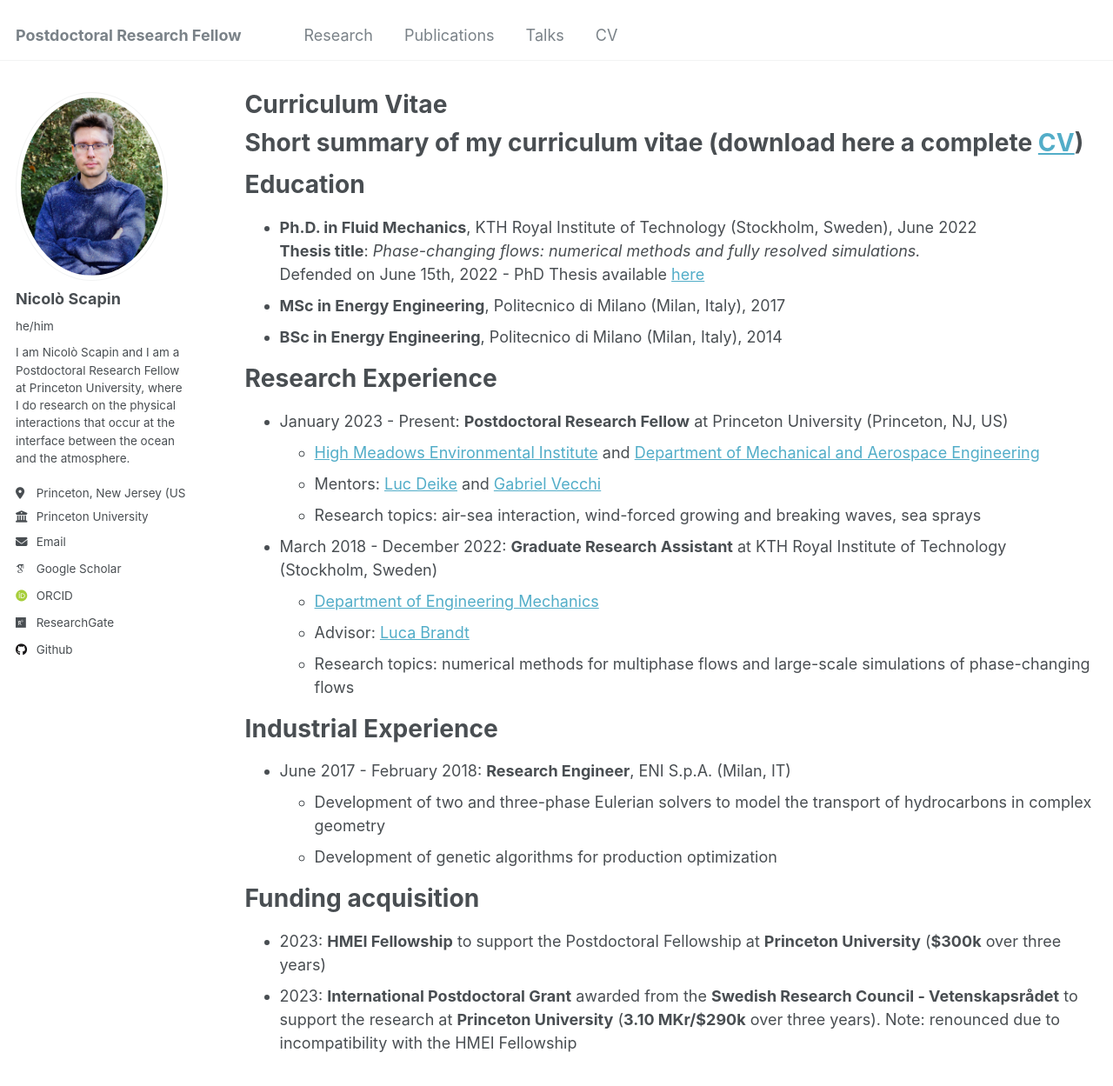
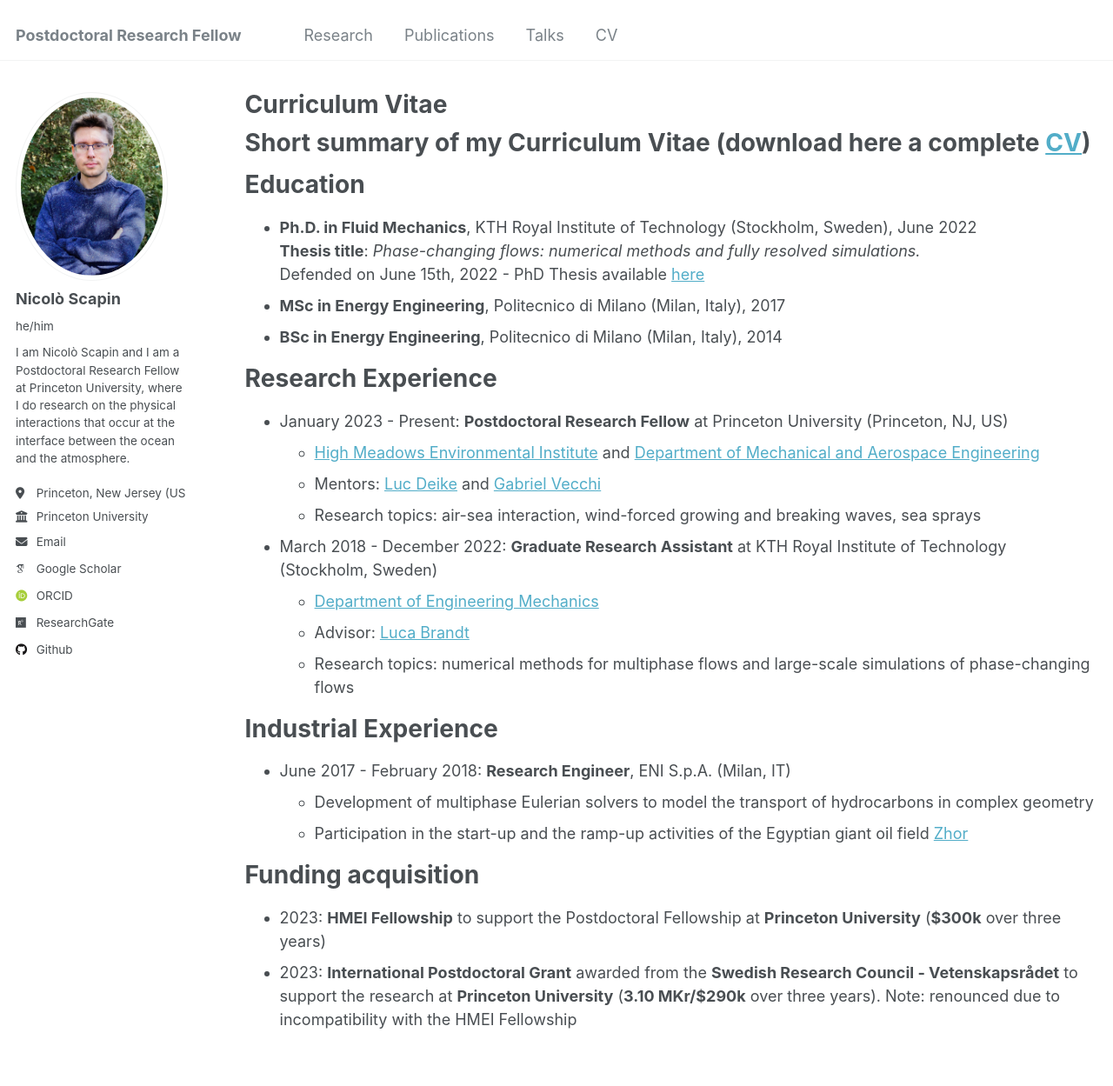
Before and after one commit to nscapin/nscapin.github.io, a Jekyll site: the page built from _pages/cv.md, in a window 1280 px wide and 1400 px high. Shown: the top 1249 px of the window at 87% size. Built offline with Jekyll 4.4.1, drawn with Linux system fonts in a browser that asks for light colours; some web fonts are replaced.

Commit message:
Update cv.md

```diff
--- a/_pages/cv.md
+++ b/_pages/cv.md
@@ -9,7 +9,7 @@ redirect_from:
 
 {% include base_path %}
 
-Short summary of my curriculum vitae (download here a complete [CV](../files/CV_Nicolo_Scapin.pdf))
+Short summary of my Curriculum Vitae (download here a complete [CV](../files/CV_Nicolo_Scapin.pdf))
 ======
 
 Education
@@ -35,12 +35,10 @@ Research Experience
 Industrial Experience
 ======
 * June 2017 - February 2018: **Research Engineer**, ENI S.p.A. (Milan, IT)
-  * Development of two and three-phase Eulerian solvers to model the transport of hydrocarbons in complex geometry
-  * Development of genetic algorithms for production optimization
+  * Development of multiphase Eulerian solvers to model the transport of hydrocarbons in complex geometry
+  * Participation in the start-up and the ramp-up activities of the Egyptian giant oil field [Zhor](https://www.eni.com/en-IT/actions/global-activities/egypt/zohr.html)
 
 Funding acquisition
 ======
 * 2023: **HMEI Fellowship** to support the Postdoctoral Fellowship at **Princeton University** (**$300k** over three years)
 * 2023: **International Postdoctoral Grant** awarded from the **Swedish Research Council - Vetenskapsrådet** to support the research at **Princeton University** (**3.10 MKr/$290k** over three years). Note: renounced due to incompatibility with the HMEI Fellowship
-
-<!--[Download My CV](../files/CV_Nicolo_Scapin.pdf) -->
```
